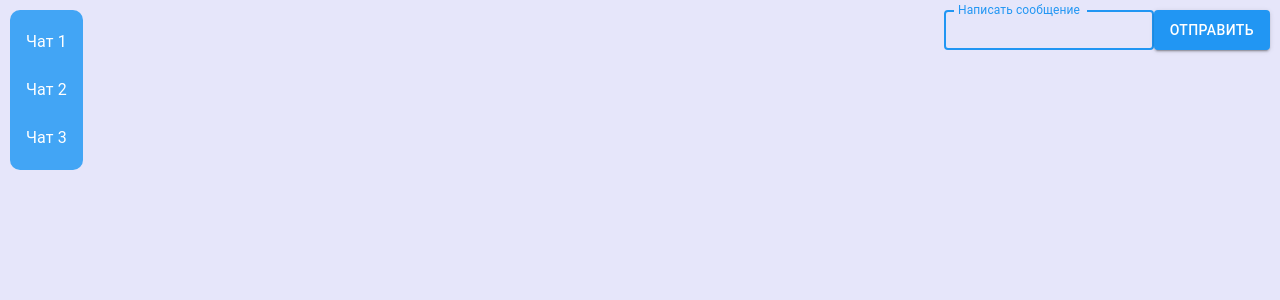
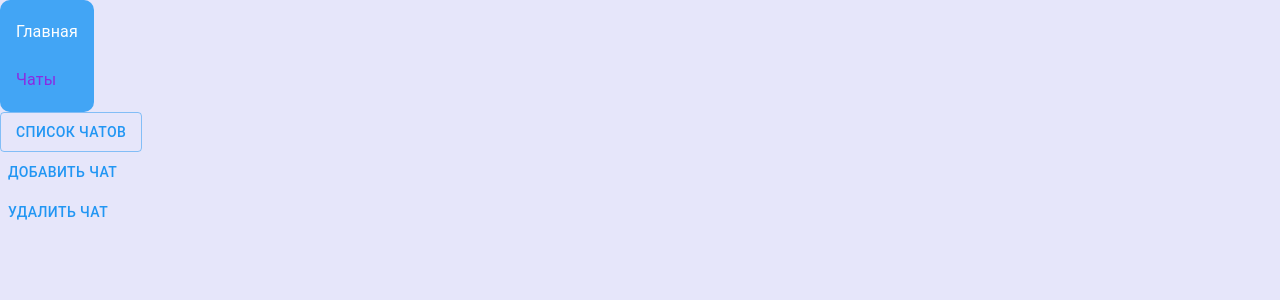
Before and after one commit to Geduardi/reactjs, a React (Create React App) app: page /chat in a window 1280 px wide. Shown: the top 300 px of the page. Built offline with nearby package versions, Linux system fonts and the light colour scheme.

Commit message:
Сделаны обязательные задания дз 4

```diff
--- a/package.json
+++ b/package.json
@@ -12,6 +12,7 @@
     "prop-types": "^15.8.1",
     "react": "^18.0.0",
     "react-dom": "^18.0.0",
+    "react-router-dom": "^6.3.0",
     "react-scripts": "5.0.0",
     "web-vitals": "^2.1.4"
   },
--- a/src/App.js
+++ b/src/App.js
@@ -1,61 +1,28 @@
 import './App.css';
-import {useEffect, useRef, useState} from "react";
-import {Form} from "./components/Form/Form";
-import {AUTHORS, CHATS} from "./utils/constants";
-import {MessageList} from "./components/MessageList/MessageList";
+import {BrowserRouter, Route, Routes} from "react-router-dom";
+import {Home} from "./screens/Home/Home";
+import {Chat} from "./screens/Chat/Chat";
 import {ChatList} from "./components/ChatList/ChatList";
 import {ThemeProvider} from "@mui/material";
 import {THEME} from "./utils/theme";
-
+import {Menu} from "./components/Menu/Menu";
 
 
 function App() {
-    const [messageList, setMessageList] = useState([]);
-    const [chatList, setChatList] = useState(CHATS);
-
-    const timeout = useRef();
-
-    const addMsg = (Msg) => {
-        setMessageList([...messageList, Msg])
-    }
-
-    const sendMsg = (text) => {
-        // addMsg({author: human, text: text})
-        addMsg({
-            author: AUTHORS.human,
-            text,//^^Эквивалент "text: text"^^
-            id: `msg-${Date.now()}`,
-        })
-    }
-
-    useEffect(() => {
-        // if (messageList.length > 0 && messageList[messageList.length-1].author !== robotName) {
-        if (messageList[messageList.length - 1]?.author === AUTHORS.human) { //optional chaining
-            timeout.current = setTimeout(() => {
-                addMsg({
-                    author: AUTHORS.robotName,
-                    text: "Ваше сообщение отправлено",
-                    id: `msg-${Date.now()}`,
-                })
-            }, 1500);
-        }
-
-        return () => {
-            clearTimeout(timeout.current);
-        };
-
-    }, [messageList])
-
-
     return (
-        <div className="App">
-            <ThemeProvider theme={THEME}>
-                <ChatList chats={chatList}/>
-                <MessageList messages={messageList}/>
-                <Form onSubmit={sendMsg}/>
-            </ThemeProvider>
-        </div>
-    );
+        <ThemeProvider theme={THEME}>
+            <BrowserRouter>
+                <Menu/>
+                <Routes>
+                    <Route path={'/'} element={<Home/>}/>
+                    <Route path={'/chat'} element={<ChatList/>}>
+                        <Route path={':id'} element={<Chat/>}/>
+                    </Route>
+                    <Route path={'*'} element={<Home/>}/>
+                </Routes>
+            </BrowserRouter>
+        </ThemeProvider>
+    )
 }
 
 export default App;
--- a/src/components/ChatList/ChatList.jsx
+++ b/src/components/ChatList/ChatList.jsx
@@ -1,22 +1,61 @@
-import {List, ListItem, ListItemButton, ListItemText} from "@mui/material";
+import {Button, Menu, MenuItem} from "@mui/material";
 import './ChatList.styles.css';
-import PropTypes from "prop-types";
+import {useState} from "react";
+import {Link, Outlet} from "react-router-dom";
+import {CHATS} from "../../utils/constants";
 
 
-export const ChatList = ({chats}) => {
-    ChatList.prototype = {
-        chats: PropTypes.array
-    }
+export const ChatList = () => {
+
+    const [anchorEl, setAnchorEl] = useState(null);
+    const open = Boolean(anchorEl);
+    const handleClick = (event) => {
+        setAnchorEl(event.currentTarget);
+    };
+    const handleClose = () => {
+        setAnchorEl(null);
+    };
 
     return (
-        <List className="chatArea">
-            {chats.map((chat) =>
-                <ListItem key={chat.id} disablePadding>
-                    <ListItemButton>
-                        <ListItemText primary={chat.name}/>
-                    </ListItemButton>
-                </ListItem>
-            )}
-        </List>
-    )
+        <>
+            <div className={"chatButtons"}>
+                <div className={"chatArea"}>
+                    <Button variant={"outlined"}
+                            id="basic-button"
+                            aria-controls={open ? 'basic-menu' : undefined}
+                            aria-haspopup="true"
+                            aria-expanded={open ? 'true' : undefined}
+                            onClick={handleClick}
+                    >
+                        Список чатов
+                    </Button>
+                    <Menu
+                        id="basic-menu"
+                        anchorEl={anchorEl}
+                        open={open}
+                        onClose={handleClose}
+                        MenuListProps={{
+                            'aria-labelledby': 'basic-button',
+                        }}
+                    >
+                        {CHATS.map((chat) =>
+                            <MenuItem onClick={handleClose}>
+                                <Link to={`/chat/${chat.id}`} key={chat.id}>
+                                    {chat.name}
+                                </Link>
+                            </MenuItem>
+                        )}
+                    </Menu>
+
+                </div>
+                <div>
+                    <Button onClick={() => {
+                    }}>Добавить чат</Button>
+                </div>
+                <Button onClick={() => {
+                }}>Удалить чат</Button>
+            </div>
+            <Outlet/>
+        </>
+    );
 }
--- a/src/components/ChatList/ChatList.styles.css
+++ b/src/components/ChatList/ChatList.styles.css
@@ -2,6 +2,6 @@
     position: fixed;
     text-align: left;
     left: 10px;
-    top: 10px;
+    top: 50px;
     max-width: 15vw;
 }
--- /dev/null
+++ b/src/components/Menu/Menu.jsx
@@ -0,0 +1,25 @@
+import {List, ListItem, ListItemButton, ListItemText} from "@mui/material";
+import {NavLink} from "react-router-dom";
+import './Menu.styles.css';
+
+export const Menu = () => {
+    return (
+        <List className={"menu"}>
+            <ListItem disablePadding>
+                <NavLink to={'/'} style={({isActive}) => ({color: isActive ? "blueviolet" : "white"})}>
+                    <ListItemButton>
+                        <ListItemText primary={"Главная"}/>
+                    </ListItemButton>
+                </NavLink>
+            </ListItem>
+            <ListItem disablePadding>
+                <NavLink to={'/chat'}
+                         style={({isActive}) => ({color: isActive ? "blueviolet" : "white"})}>
+                    <ListItemButton>
+                        <ListItemText primary={"Чаты"}/>
+                    </ListItemButton>
+                </NavLink>
+            </ListItem>
+        </List>
+    )
+}
--- /dev/null
+++ b/src/components/Menu/Menu.styles.css
@@ -0,0 +1,3 @@
+a {
+    text-decoration: none;
+}
--- a/src/components/MessageList/MessageList.styles.css
+++ b/src/components/MessageList/MessageList.styles.css
@@ -5,7 +5,7 @@
     max-height: 85vh;
     max-width: 70vw;
     padding: 0 15vw;
-    margin: 100px auto 0;
+    /*margin: 100px auto 0;*/
 }
 
 .messageArea::-webkit-scrollbar {
--- /dev/null
+++ b/src/screens/Chat/Chat.jsx
@@ -0,0 +1,60 @@
+import {useEffect, useRef, useState} from "react";
+import {AUTHORS, initMessages} from "../../utils/constants";
+import {MessageList} from "../../components/MessageList/MessageList";
+import {Form} from "../../components/Form/Form";
+import {Navigate, useParams} from "react-router-dom";
+import {Button} from "@mui/material";
+
+export const Chat = () => {
+    const { id } = useParams();
+    const [messageList, setMessageList] = useState(initMessages);
+
+
+    const timeout = useRef();
+
+    const addMsg = (Msg) => {
+        setMessageList({...messageList, [id]: [...messageList[id],Msg]})
+    }
+
+    const sendMsg = (text) => {
+        // addMsg({author: human, text: text})
+        addMsg({
+            author: AUTHORS.human,
+            text,//^^Эквивалент "text: text"^^
+            id: `msg-${Date.now()}`,
+        })
+    }
+
+
+    useEffect(() => {
+        const lastMsg = messageList[id]?.[messageList[id]?.length - 1];
+        if (lastMsg?.author === AUTHORS.human) { //optional chaining
+            timeout.current = setTimeout(() => {
+                addMsg({
+                    author: AUTHORS.robotName,
+                    text: "Ваше сообщение отправлено",
+                    id: `msg-${Date.now()}`,
+                })
+            }, 1500);
+        }
+
+
+        return () => {
+            clearTimeout(timeout.current);
+        };
+
+    }, [messageList])
+
+    if (!messageList[id]){
+        return <Navigate to={"/chat"} replace />
+    }
+
+    return (
+        <div className="App">
+
+                <MessageList messages={messageList[id]}/>
+                <Form onSubmit={sendMsg}/>
+
+        </div>
+    );
+}
--- /dev/null
+++ b/src/screens/Home/Home.jsx
@@ -0,0 +1,5 @@
+export const Home = () => {
+    return (
+        <h4>Домашняя страница</h4>
+    )
+}
--- a/src/utils/constants.js
+++ b/src/utils/constants.js
@@ -17,3 +17,9 @@ export const CHATS = [
         name: 'Чат 3',
     }
 ]
+
+export const initMessages = {
+    1: [],
+    2: [],
+    3: [],
+}
--- a/src/utils/theme.js
+++ b/src/utils/theme.js
@@ -12,8 +12,17 @@ export const THEME = createTheme({
                     color: "white",
                     backgroundColor: '#42a5f5',
                     borderRadius: '10px',
+                    width: "fit-content",
                 },
             }
-        }
-    }
+        },
+        MuiPaper: {
+            styleOverrides: {
+                root: {
+                    borderRadius: '10px',
+                }
+            }
+        },
+    },
+
 })
```
Also changed, not shown: 1 other file (tests, documents, lock files or other folders).
